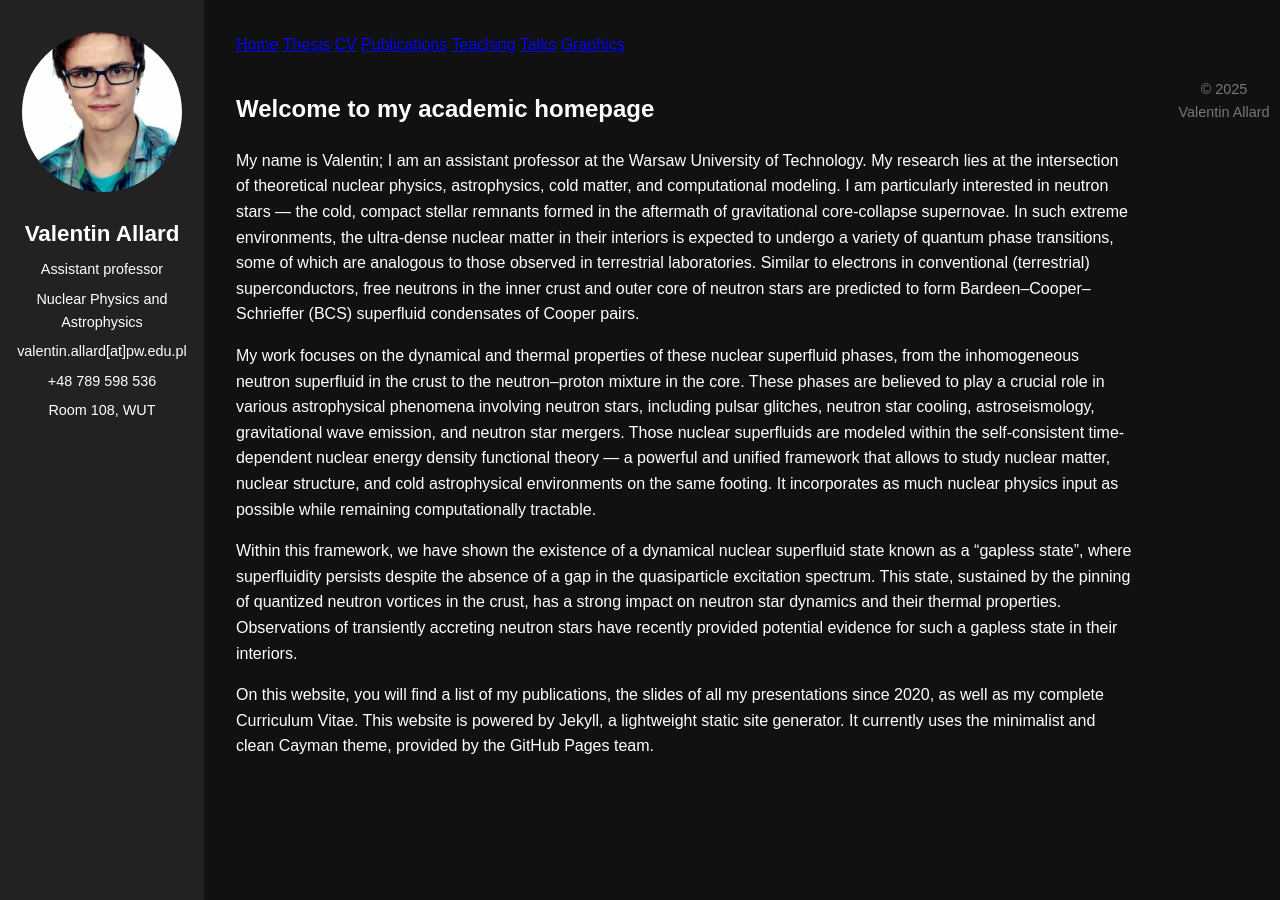
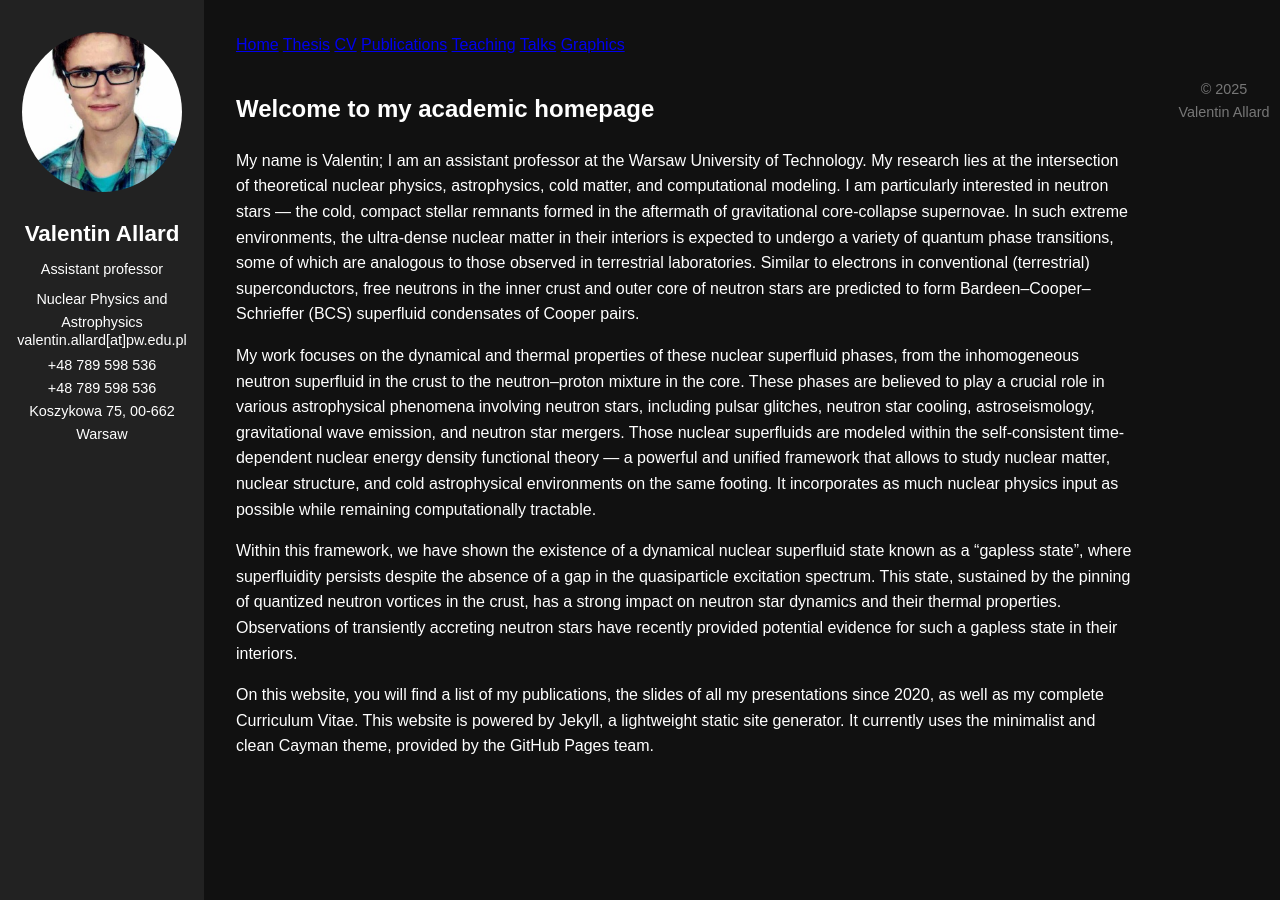
Before and after one commit to V-allard/V-allard.github.io, a Jekyll site: the page index.html, which Jekyll copies as it is, in a window 1280 px wide. Built offline with Jekyll 4.4.1, drawn with Linux system fonts in a browser that asks for light colours.

Commit message:
Update index.html

```diff
--- a/index.html
+++ b/index.html
@@ -107,9 +107,10 @@
     <h1>Valentin Allard</h1>
     <p>Assistant professor</p>
     <p>Nuclear Physics and Astrophysics</p>
-    <p>valentin.allard[at]pw.edu.pl</p>
-    <p>+48 789 598 536</p>
-    <p>Room 108, WUT</p>
+    <p style="font-size: 0.9rem; color: white; margin: -0.5rem 0 0.1rem 0;">valentin.allard[at]pw.edu.pl</p>
+    <p style="font-size: 0.9rem; color: white; margin: 0;">+48 789 598 536</p>
+    <p style="font-size: 0.9rem; color: white; margin: 0;">+48 789 598 536</p>
+    <p style="font-size: 0.9rem; color: white; margin: 0;">Koszykowa 75, 00-662 Warsaw</p>
   </div>
 
   <div class="main-content">
```
